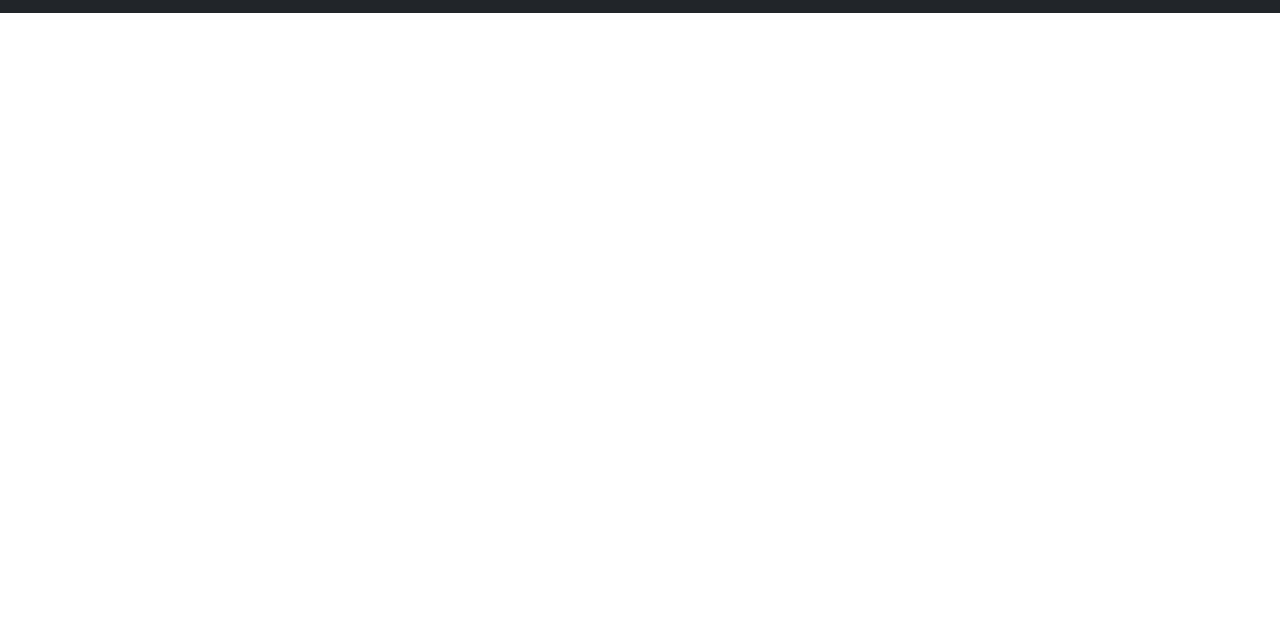
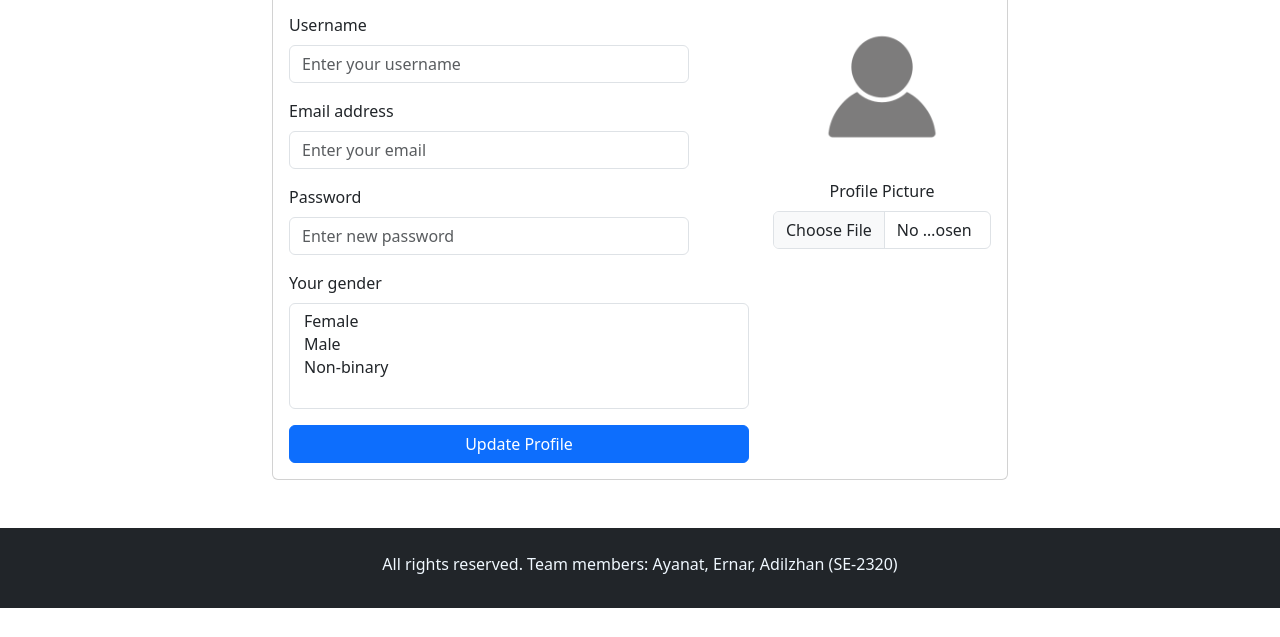
Before and after one commit to barcek2281/MovieTime, a plain HTML site: page profile.html in a window 1280 px wide. Shown: the part 163-800 px from the top of the page. Drawn offline with Linux system fonts and the light colour scheme.

Commit message:
good luck to future me

```diff
--- a/css/profile.css
+++ b/css/profile.css
@@ -2,3 +2,12 @@
     color:aliceblue;
     height: 80px;
 }
+
+input.form-control{
+    width: 400px;
+}
+
+#profilePreview{
+    height: 150px;
+    width: 150px;
+}
--- a/profile.html
+++ b/profile.html
@@ -28,14 +28,70 @@
         </div>
     </header>
 
-    <h1>Profile page</h1>
 
-    <form action="">
+    <div class="container mt-5 pt-5">
+        <div class="row justify-content-center">
+          <div class="col-md-8">
+            <div class="card">
+              <div class="card-header text-center">
+                <h2>Profile Settings</h2>
+              </div>
+              <div class="card-body">
+                <div class="row">
+
+                  <div class="col-md-8">
+                    <form>
+                      <div class="mb-3">
+                        <label for="username" class="form-label">Username</label>
+                        <input type="text" class="form-control" id="username" placeholder="Enter your username" required>
+                      </div>
+
+                      <div class="mb-3">
+                        <label for="email" class="form-label">Email address</label>
+                        <input type="email" class="form-control" id="email" placeholder="Enter your email" required>
+                      </div>
+
+                      <div class="mb-3">
+                        <label for="password" class="form-label">Password</label>
+                        <input type="password" class="form-control" id="password" placeholder="Enter new password">
+                      </div>
+
+                      <!-- развитые мы люди (Ayanat) -->
+                      <div class="mb-3">
+                        <label for="gender" class="form-label">Your gender</label>
+                        <select multiple class="form-control" id="gender">
+                          <option>Female</option>
+                          <option>Male</option>
+                          <option>Non-binary</option>
+
+                        </select>
+                      </div>
+
+                      <!-- Submit Button -->
+                      <div class="d-grid gap-2">
+                        <button type="submit" class="btn btn-primary">Update Profile</button>
+                      </div>
+                    </form>
+                  </div>
 
 
+                  <div class="col-md-4 text-center">
 
+                    <img id="profilePreview" src="image/icons/profile-icon-9.png" alt="Profile Picture">
 
-    </form>
+                    <div class="mt-3">
+                      <label for="profilePic" class="form-label">Profile Picture</label>
+                      <input class="form-control" type="file" id="profilePic" style="width: 100%;">
+                    </div>
+
+                  </div>
+
+                </div>
+              </div>
+            </div>
+          </div>
+        </div>
+      </div>
 
     <footer id="footer" class="text-center mt-5 py-4 bg-dark">
 		<p>All rights reserved. Team members: Ayanat, Ernar, Adilzhan (SE-2320)</p>
```
